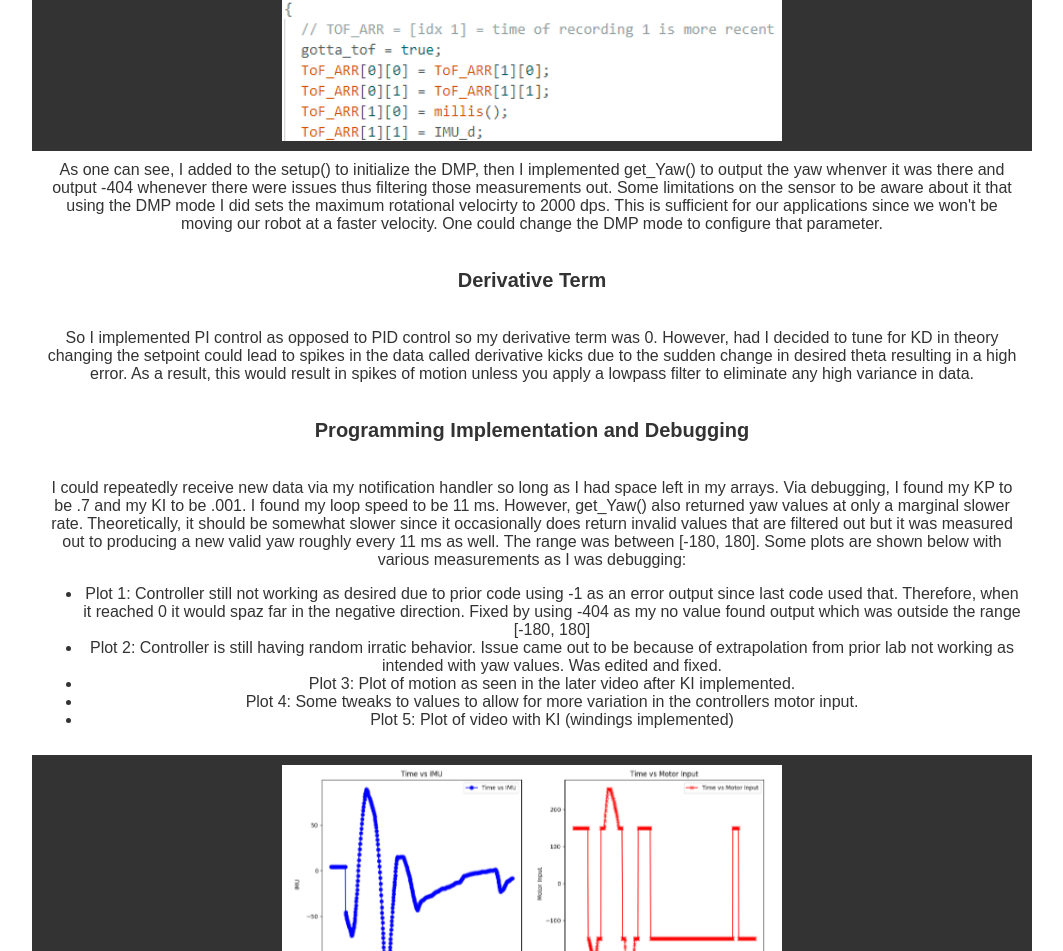
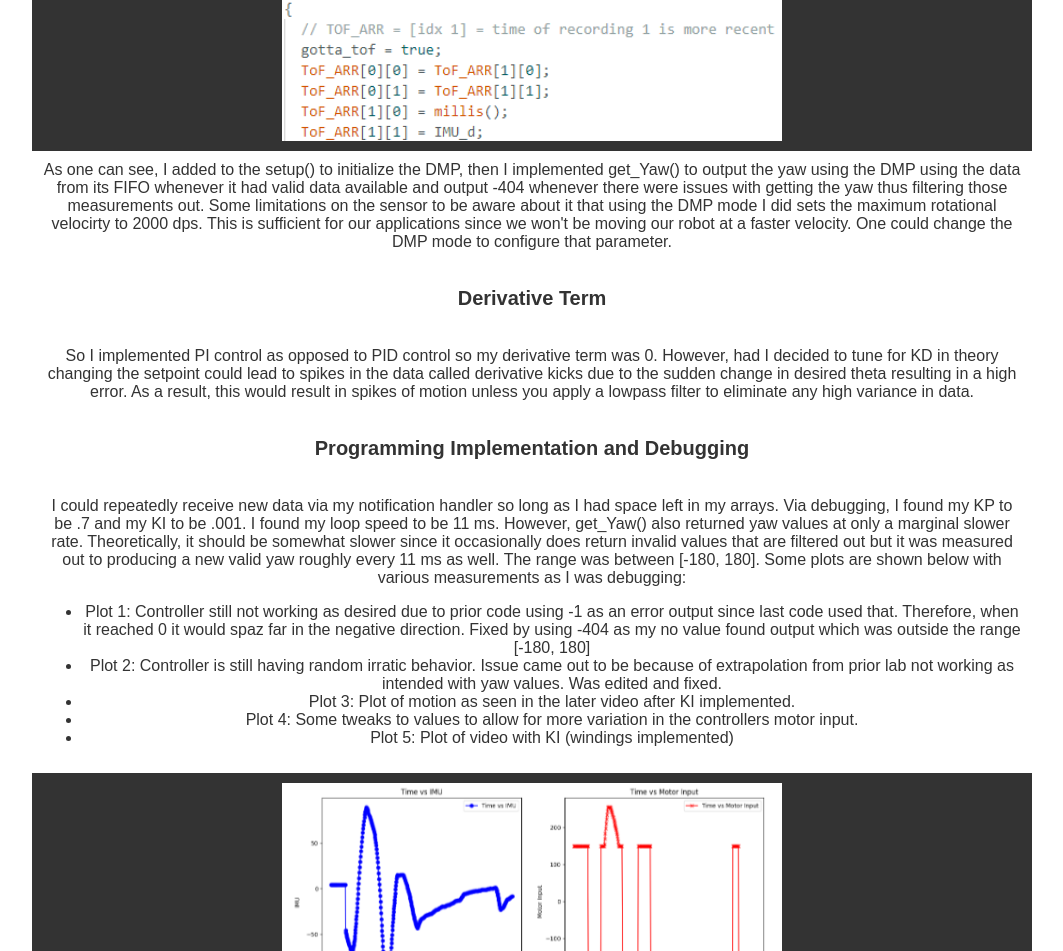
Before and after one commit to giocodez/ece5160_page, a plain HTML site: page Lab6.html in a window 1280 px wide. Shown: the part 2735-3686 px from the top of the page, without its empty margins (108-1171 px from the left). Drawn offline with Linux system fonts and the light colour scheme.

Commit message:
l6update

```diff
--- a/Lab6.html
+++ b/Lab6.html
@@ -75,8 +75,9 @@
 
   <text>As one can see, I added to the setup() to
     initialize the DMP, then I implemented get_Yaw() to
-    output the yaw whenver it was there and output -404
-    whenever there were issues thus filtering those measurements out.
+    output the yaw using the DMP using the data from its FIFO whenever it had
+    valid data available and output -404
+    whenever there were issues with getting the yaw thus filtering those measurements out.
     Some limitations on the sensor to be aware about it that using the DMP mode
     I did sets the maximum rotational velocirty to 2000 dps. This is sufficient for
     our applications since we won't be moving our robot at a faster velocity. One could change the DMP mode to configure that parameter.
```
